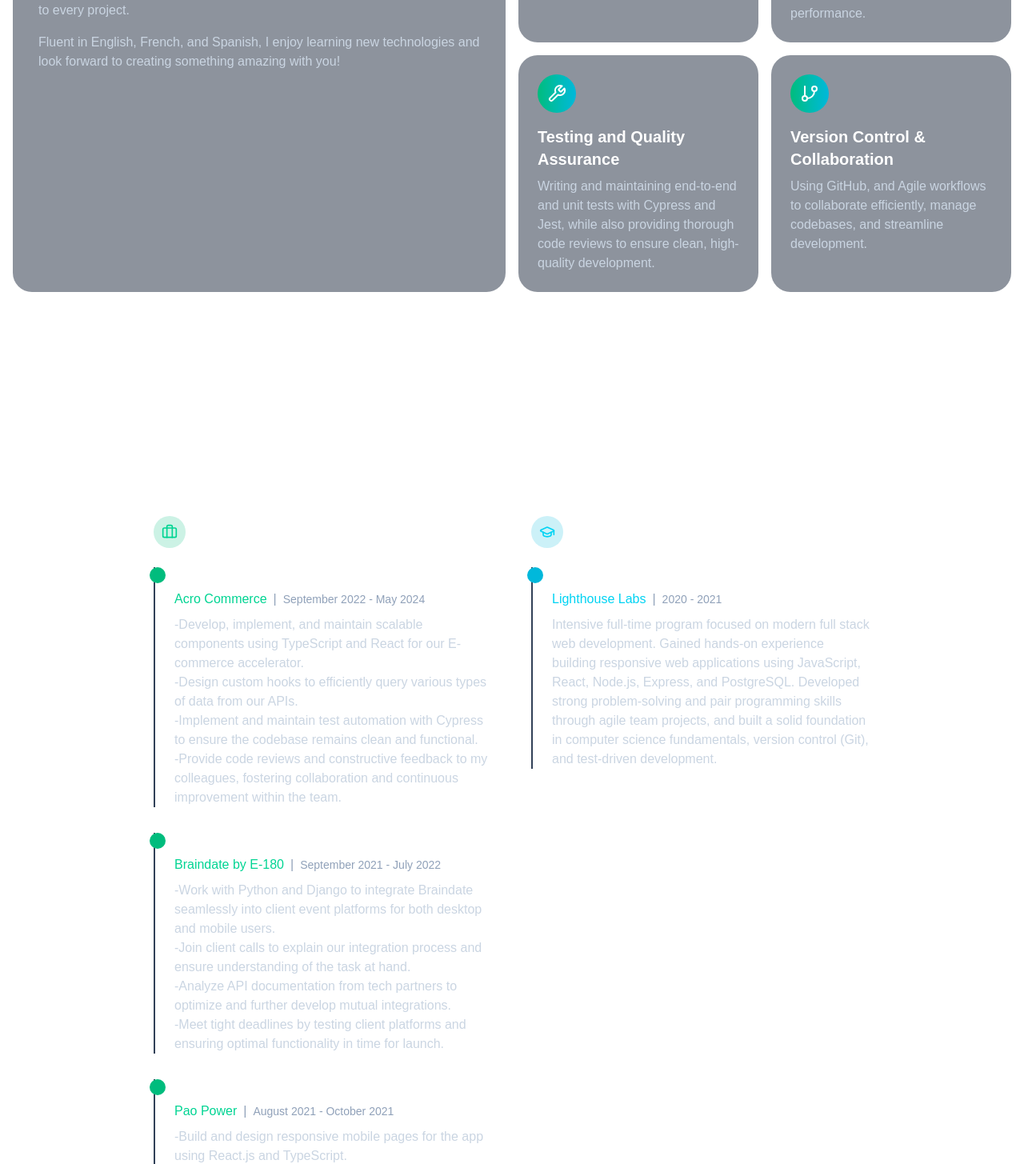
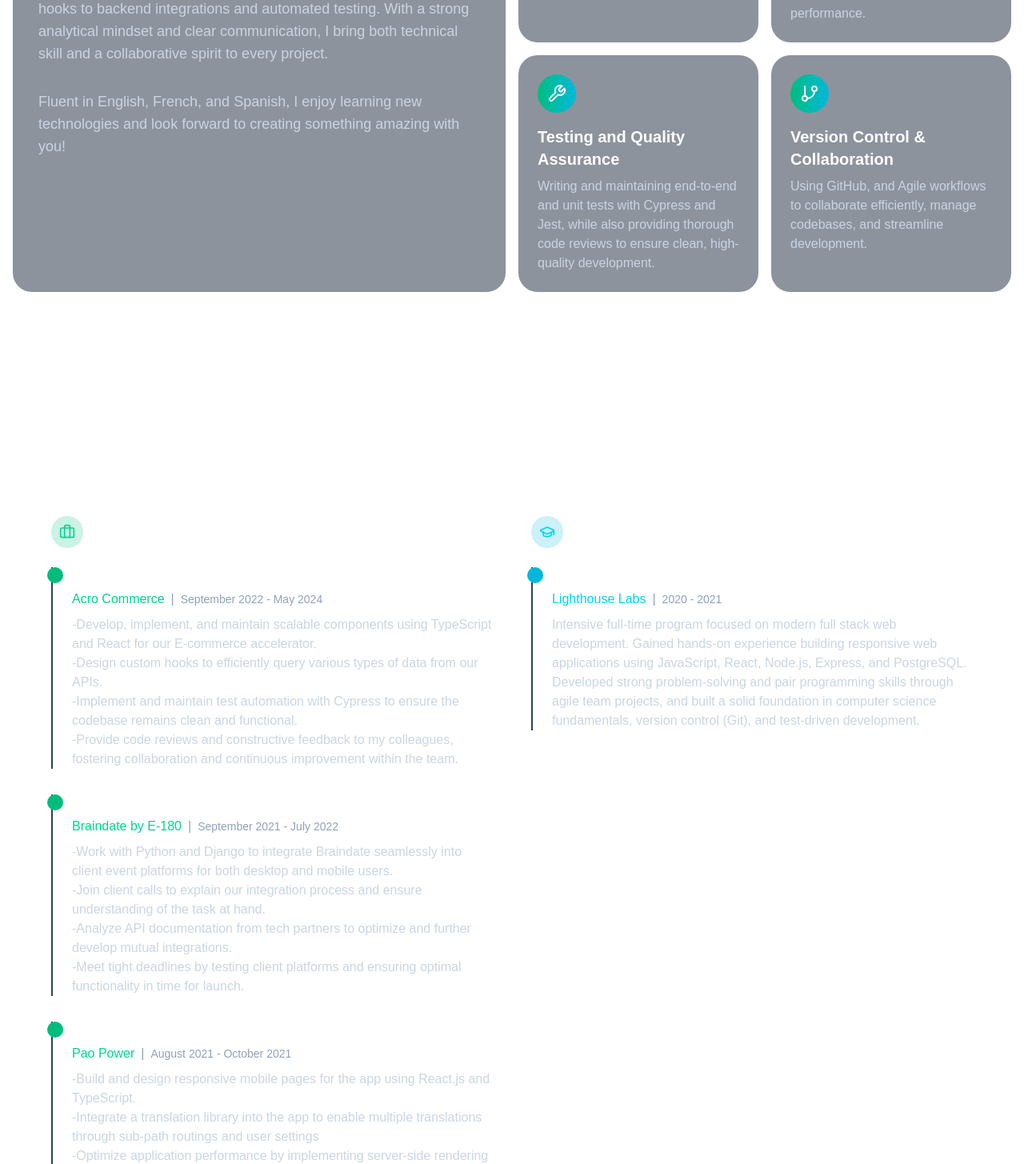
Before and after one commit to arielleon24/portfolio-2025, a Next.js app: page / in a window 1280 px wide. Shown: the part 1095-2550 px from the top of the page at 80% size. Built offline with nearby package versions, Linux system fonts and the light colour scheme.

Commit message:
fixes to resume section max width and about section description text size

```diff
--- a/components/about.tsx
+++ b/components/about.tsx
@@ -62,17 +62,17 @@
   }
 
   return (
-    <section id="about" className="container mx-auto px-4 py-20">
+    <section id="about" className="container mx-auto px-4 py-20 max-w-8xl">
       <motion.div ref={ref} initial="hidden" animate={isInView ? "visible" : "hidden"} variants={containerVariants}>
 
         <div className="grid grid-cols-1 gap-4 md:grid-cols-3 lg:grid-cols-4">
 
           <motion.div
             variants={itemVariants}
-            className="col-span-1 rounded-3xl bg-slate-800/50 p-6 backdrop-blur md:col-span-2 md:row-span-2 lg:p-8 text-slate-300"
+            className="col-span-1 rounded-3xl bg-slate-800/50 p-6 backdrop-blur md:col-span-2 md:row-span-2 lg:p-8 text-slate-300 "
           >
             {aboutMe.split('\n').map((line, index) => (
-                <p key={index} className="mb-4">
+                <p key={index} className="mb-4 py-2 text-lg">
                     {line}
                 </p>
             ))}
--- a/components/resume.tsx
+++ b/components/resume.tsx
@@ -98,7 +98,7 @@
                     </Button>
                 </div> */}
 
-                <div className="mx-auto max-w-4xl">
+                <div className="mx-auto max-w-6xl">
                     <div
                         className="grid gap-12 md:grid-cols-2 transition-all duration-1000 ease-out"
                         style={{
```
